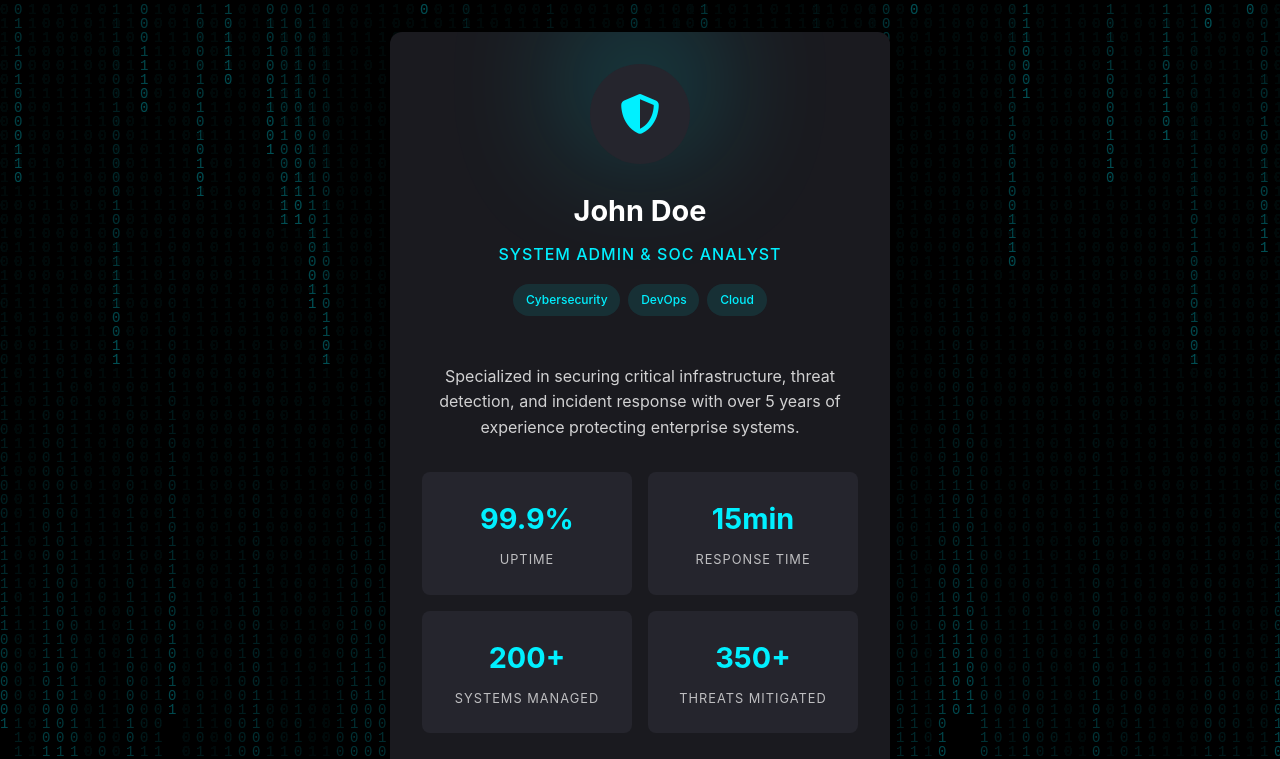
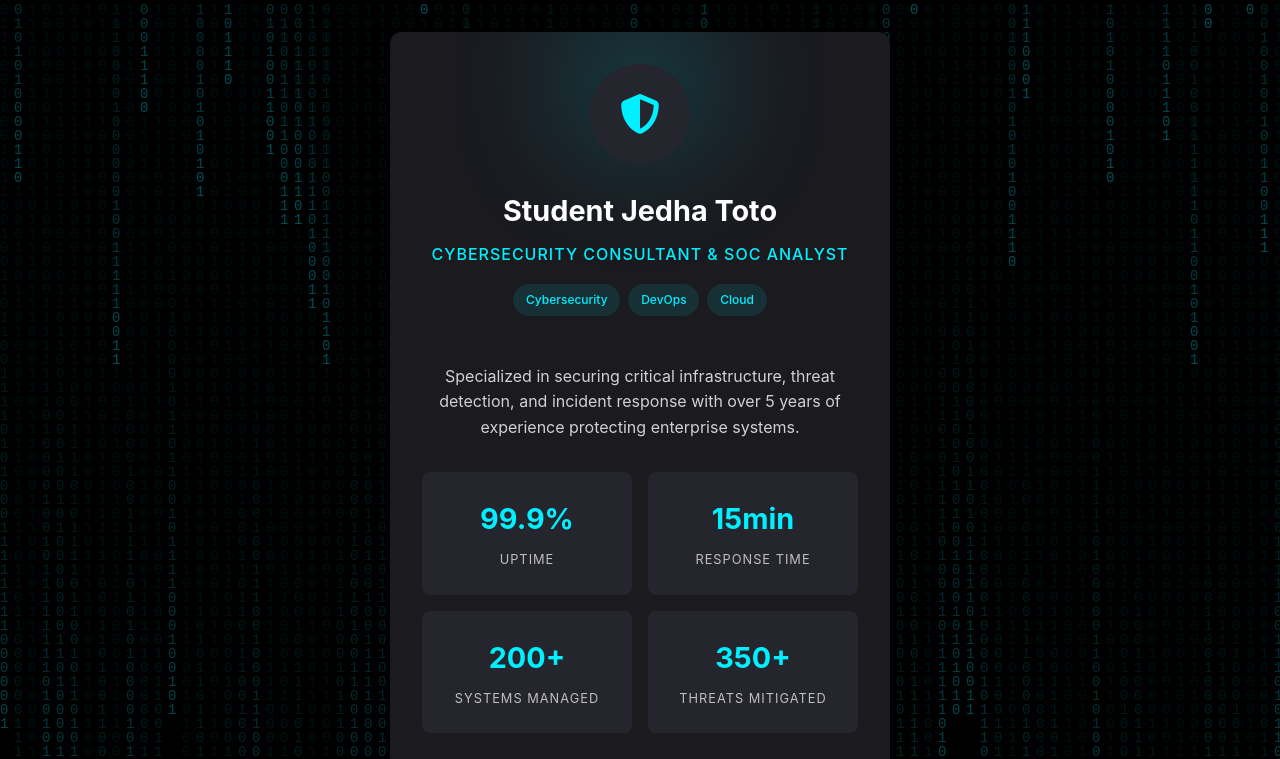
Before and after one commit to rudyzulemie/toto-jedha, a plain HTML site: page index.html in a window 1280 px wide. Shown: the top 759 px of the page. Drawn offline with Linux system fonts and the light colour scheme.

Commit message:
Test update

```diff
--- a/index.html
+++ b/index.html
@@ -298,8 +298,8 @@
             <div class="avatar">
                 <i class="fas fa-shield-alt"></i>
             </div>
-            <h1 class="title">John Doe</h1>
-            <div class="subtitle">System Admin & SOC Analyst</div>
+            <h1 class="title">Student Jedha Toto</h1>
+            <div class="subtitle">Cybersecurity consultant & SOC Analyst</div>
             <div class="badge-container">
                 <div class="badge">Cybersecurity</div>
                 <div class="badge">DevOps</div>
```
